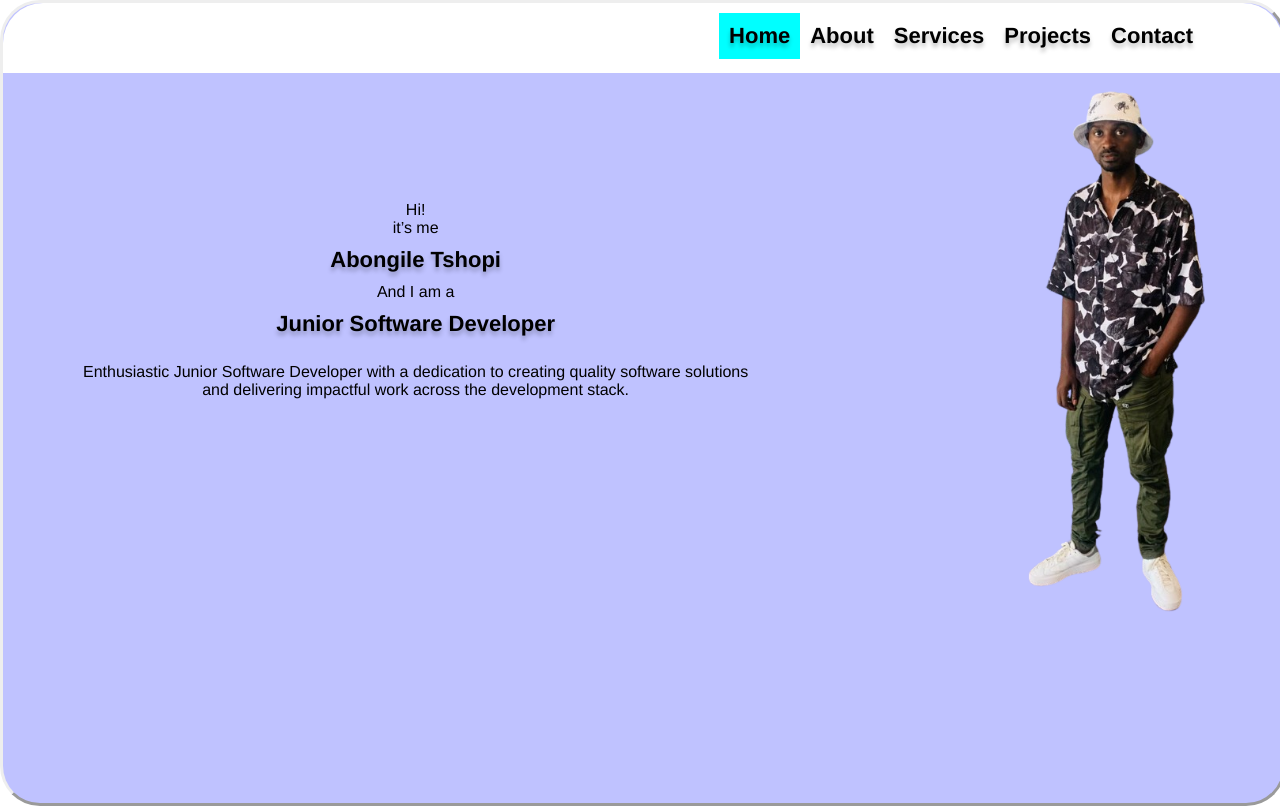
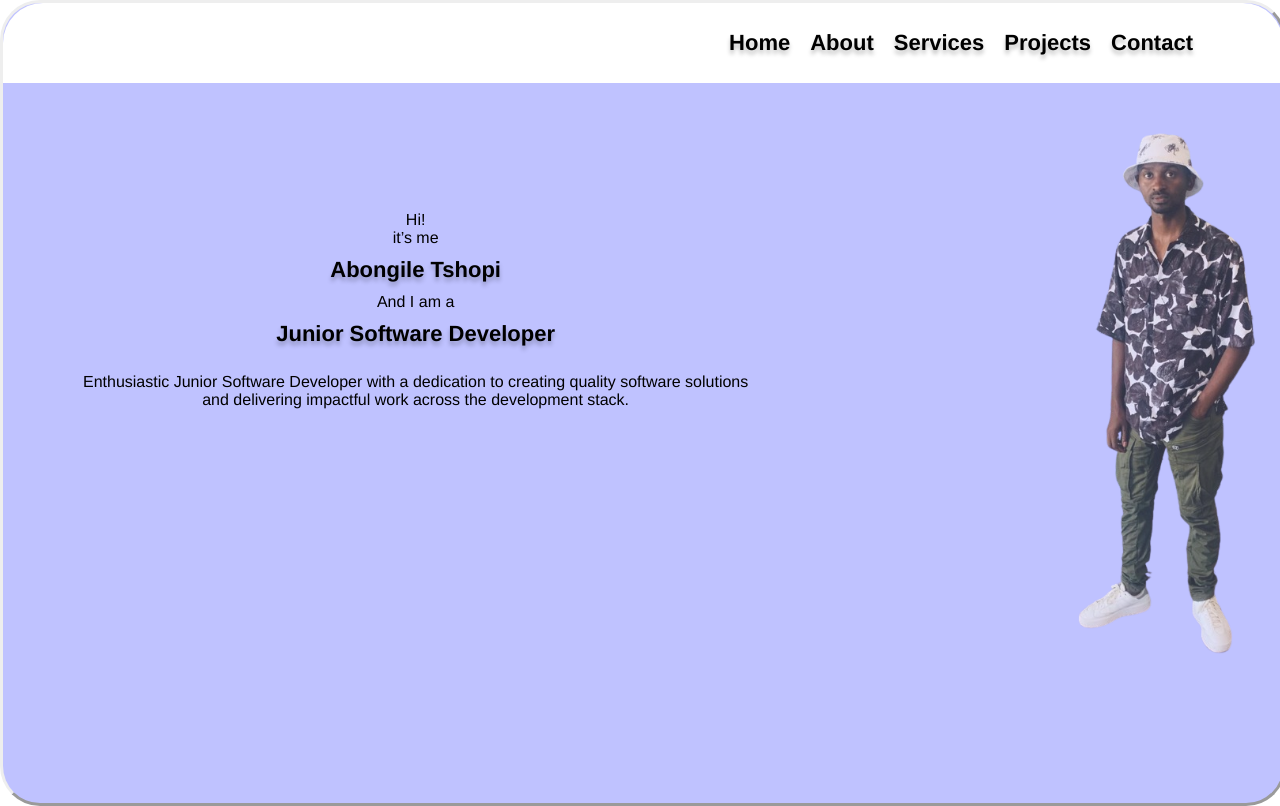
Before and after one commit to 214254151/My-Younglings-Profile, a React (Create React App) app: page / in a window 1280 px wide. Built offline with nearby package versions, Linux system fonts and the light colour scheme.

Commit message:
fixed home image alignment

```diff
--- a/src/App.css
+++ b/src/App.css
@@ -12,9 +12,11 @@
 
 .mainAppFrame {
   background-color: #c0539c82;
+
 }
 
 .mainFrame {
+  border-left-style: outset;
   border-style: outset;
   text-align: center;
   position: absolute;
@@ -26,6 +28,8 @@
   border-bottom-left-radius: 5dvb;
   border-top-right-radius: 5dvb;
   border-top-left-radius: 5dvb;
+
+
 
   font-family: "Nunito-Bold", Helvetica;
   /* padding-top: 0.5vw; */
@@ -40,7 +44,7 @@
   background-color: #ffffff;
   padding: auto;
   width: 100%;
-  height: 70px;
+  height: 80px;
   border-top-right-radius: 5dvb;
   border-top-left-radius: 5dvb;
 }
@@ -48,7 +52,12 @@
 .logo {
   width: 60px;
   height: 60px;
-  margin-right: 770px;
+  margin-right: 750px;
+  padding: 10px;
+
+
+
+
 }
 
 /* ---------------------styles for text wrappers */
@@ -84,6 +93,7 @@
   .logo {
     margin-right: auto; /* Move logo to the left on smaller screens */
     margin-left: 20px;
+
   }
 
   .text-wrapper {
@@ -99,30 +109,22 @@
 }
 
 .homepage-image {
-
-  margin-top: -7rem;
-
-  margin-left: 150px;
-
-
-
-
+  margin-top: -5rem;
+  margin-left: 200px;
   object-fit: cover;
-
-
-
+  opacity: 75%;
 }
 
 .home-cage{
-  background-color: rgb(0, 255, 255);
+  /* background-color: rgb(0, 255, 255); */
   size: 10px;
   height: fit-content;
 }
 
 .menu-cage{
   /* background-color: rgb(208, 252, 252); */
-  size: 10px;
-  height: fit-content;
+  /* size: 10px; */
+  /* height: fit-content; */
   margin-right: 70px;
 
 }
```
